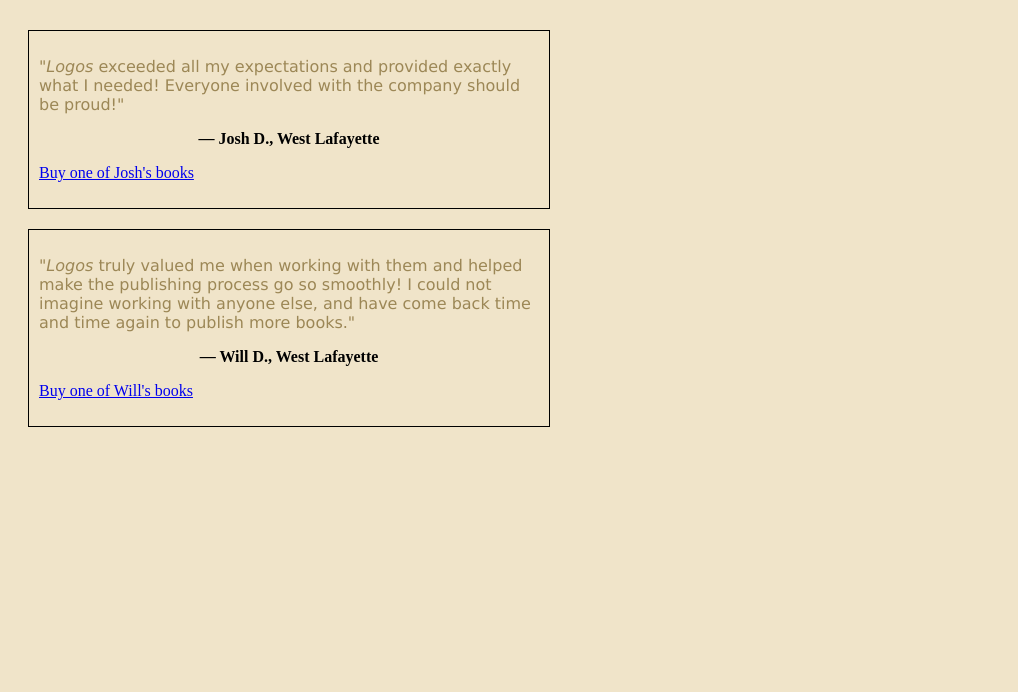
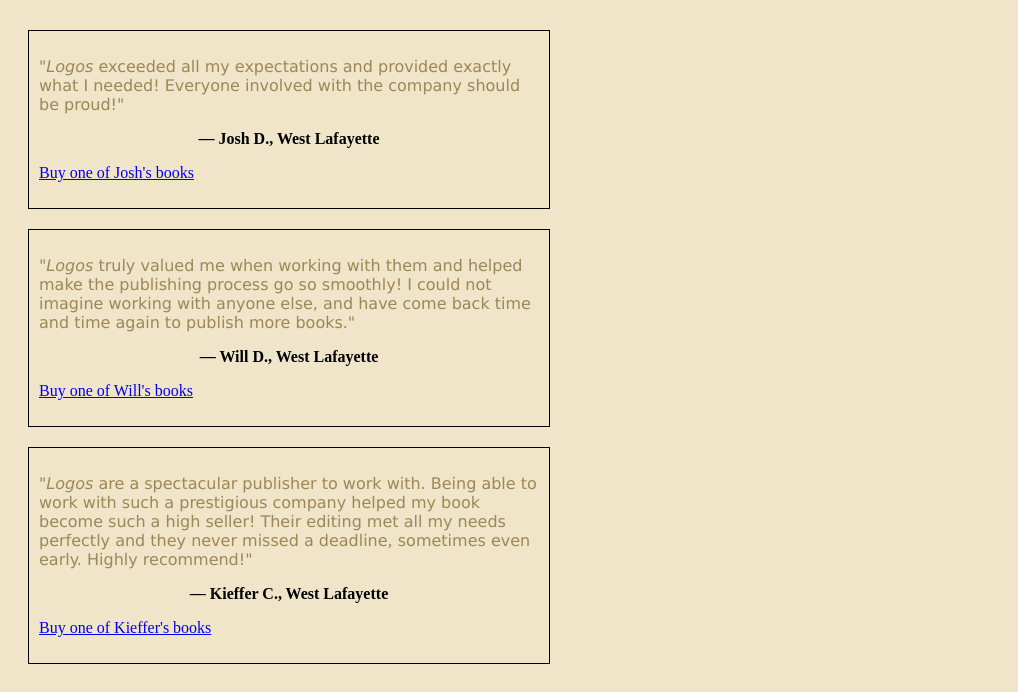
Before and after one commit to moran980/moran98, a plain HTML site: page index.html in a window 1280 px wide. Shown: the part 108-800 px from the top of the page, without its empty margins (0-1018 px from the left). Drawn offline with Linux system fonts and the light colour scheme.

Commit message:
Update index.html

```diff
--- a/index.html
+++ b/index.html
@@ -38,5 +38,12 @@ h1{color: #543e0c;
       <p><a href="https://www.amazon.com/Cambridge-Centennial-Great-Gatsby/dp/1009414593/ref=asc_df_1009414593?tag=bingshoppinga-20&linkCode=df0&hvadid=80883015558361&hvnetw=o&hvqmt=e&hvbmt=be&hvdev=c&hvlocint=&hvlocphy=96463&hvtargid=pla-4584482481391800&psc=1&msclkid=f57638a2488511af4573507d558cfb71" target="_blank">Buy one of Will's books
       </a> </p>
     </div>
+     <div class="testimonial">
+      <p class="quote">
+        "<span style="font-style: italic;">Logos</span> are a spectacular publisher to work with. Being able to work with such a prestigious company helped my book become such a high seller! Their editing met all my needs perfectly and they never missed a deadline, sometimes even early. Highly recommend!"</p>
+      <p class="author">— Kieffer C., West Lafayette</p>
+      <p><a href="https://www.amazon.com/Kill-Mockingbird-Publisher-50th-Anniversary/dp/B004TN7426/ref=asc_df_B004TN7426?tag=bingshoppinga-20&linkCode=df0&hvadid=80539415941496&hvnetw=o&hvqmt=e&hvbmt=be&hvdev=c&hvlocint=&hvlocphy=96463&hvtargid=pla-4584138884108899&psc=1" target="_blank">Buy one of Kieffer's books
+      </a> </p>
+    </div>
   </body>
 </html>
```
